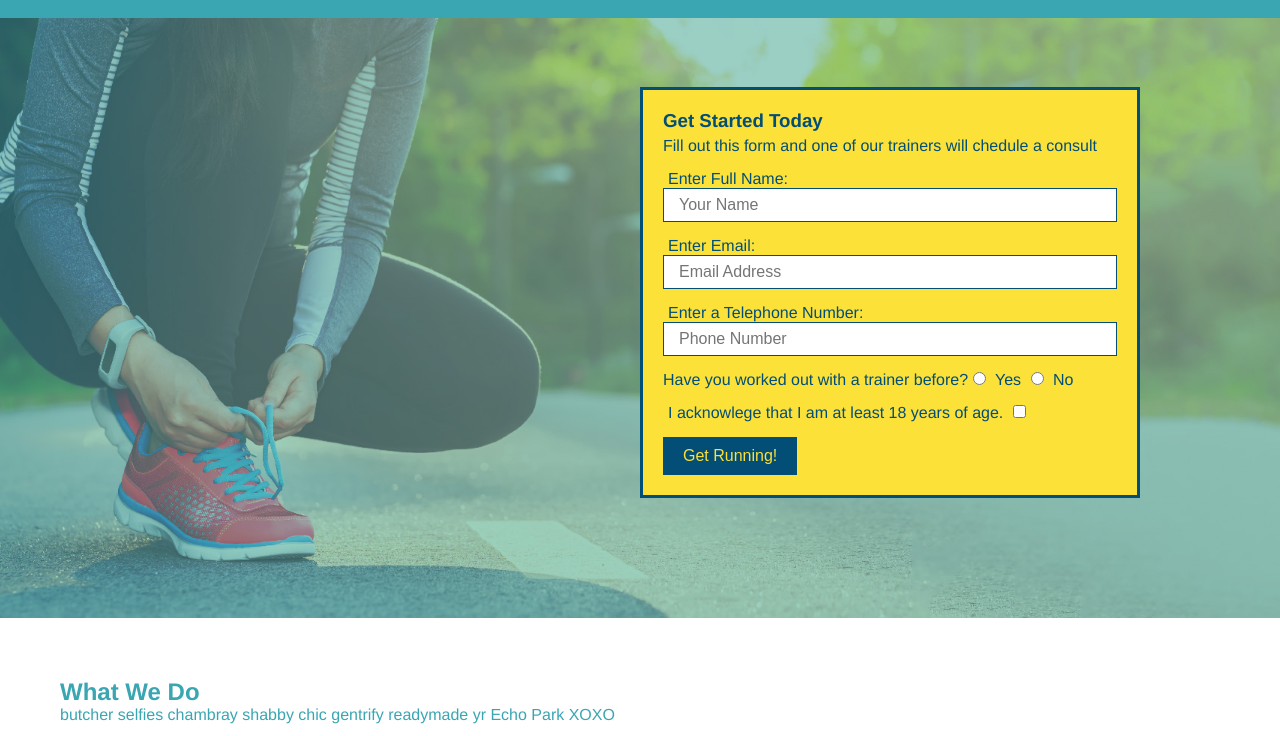
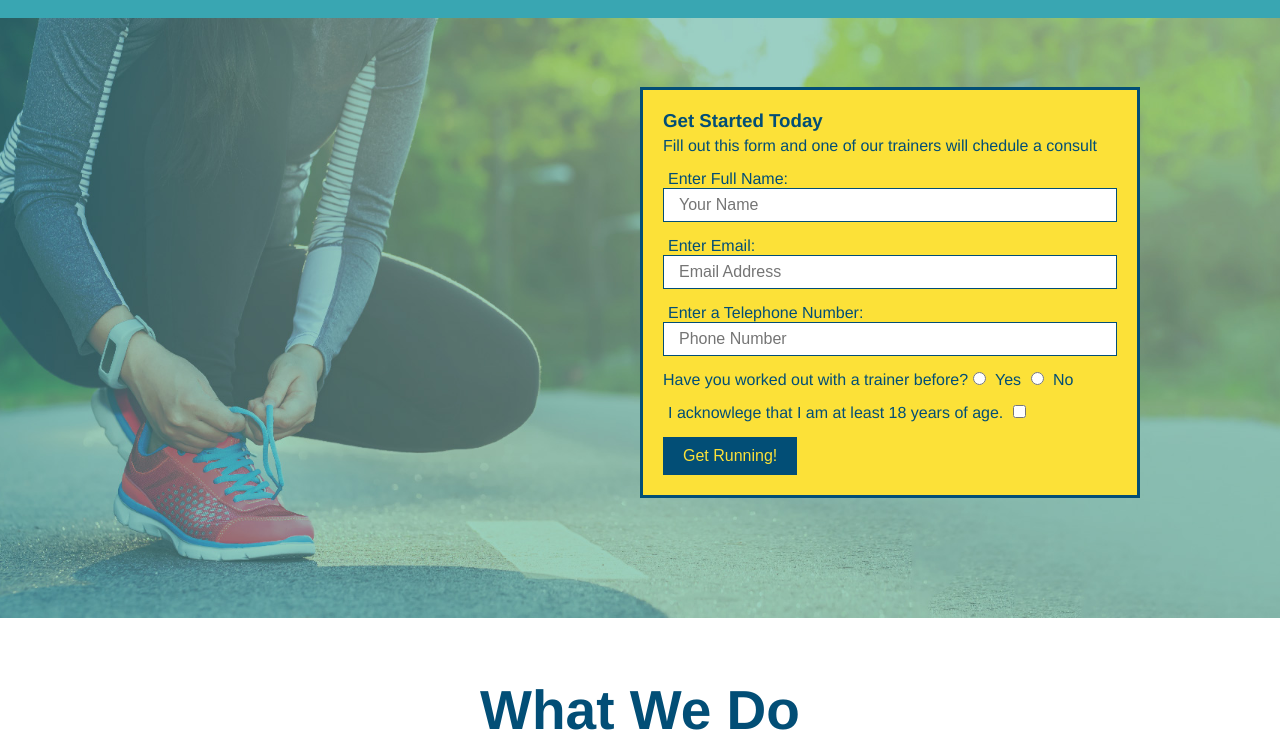
Before and after one commit to ers206/run-buddy, a plain HTML site: page index.html in a window 1280 px wide. Shown: the part 64-800 px from the top of the page. Drawn offline with Linux system fonts and the light colour scheme.

Commit message:
run-buddy

```diff
--- a/assets/css/style.css
+++ b/assets/css/style.css
@@ -204,3 +204,41 @@ section {
     font-size: 16px;
 
 }
+
+.intro {
+
+    text-align: center;
+
+}
+
+.intro h2 {
+
+    font-size: 55px;
+
+    color: #024e76;
+
+    margin-bottom: 35px;
+
+    padding: 0 100px 20px 100px;
+
+    border-bottom: 3px solid;
+
+    border-color: #fce138;
+
+    display: inline-block;
+
+}
+
+.intro p {
+
+    line-height: 1.7;
+
+    color: #39a6b2;
+
+    width: 80%;
+
+    font-size: 20px;
+
+    margin: 0 auto;
+
+}
--- a/index.html
+++ b/index.html
@@ -116,13 +116,13 @@
 
    <!-- "what we do" section -->
 
-   <section id="what-we-do">
+   <section id="what-we-do" class="intro">
 
        <h2>What We Do </h2>
 
        <p>
 
-        butcher selfies chambray shabby chic gentrify readymade yr Echo Park XOXO
+        butcher selfies chambray shabby chic gentrify readymade yr Echo Park XOXO ktjekj  le lktal l llaksl jalsfj lkajfeaj lajel lejf laerlkaesklf klfejel fj alkds gklsg slkdjklg klgskldf fr
 
        </p>
 
```
